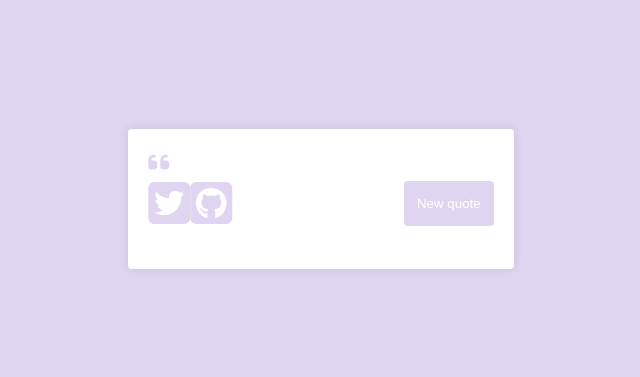
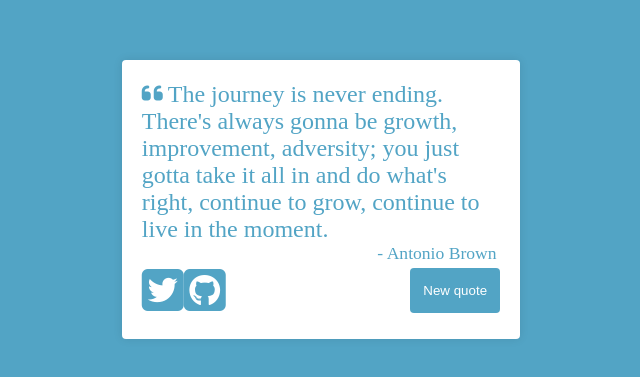
Before and after one commit to IkPc/Random-Quote-Machine, a React (Create React App) app: page / in a window 1280 px wide. Shown: the part 201-578 px from the top of the page, without its empty margins (319-959 px from the left). Built offline with nearby package versions, Linux system fonts and the light colour scheme.

Commit message:
Patch to quotes (with it's author), toDo: tweet-button fix

```diff
--- a/src/App.css
+++ b/src/App.css
@@ -18,3 +18,9 @@ body {
   #github {
     transition: color 1.5s ease;
   }
+
+  /*pointer cursor*/
+
+  a[href], input[type='submit'], input[type='image'], label[for], select, button, .pointer {
+    cursor: pointer;
+}
--- a/src/App.jsx
+++ b/src/App.jsx
@@ -1,29 +1,45 @@
 import "./App.css";
-import "./components/css/StyleRandomQuote.css"
-import React, { useEffect } from 'react';
-import RandomQuote from "./components/basics/RandomQuoteComponent.jsx";
+import "./components/css/StyleRandomQuote.css";
+import React, { useEffect, useState } from 'react';
+import RandomQuote from "./components/basics/RandomQuote.js";
 import RandomColor from "./components/basics/RandomColor.jsx";
 
 const App = () => {
-    useEffect(() => {
-      RandomQuote();
-      RandomColor();
-    }, []);
+  const [quote, setQuote] = useState('');
+  const [author, setAuthor] = useState('');
+  const [color, setColor] = useState('');
 
-    const handleNewQuote = () => {
-      RandomQuote();
-      RandomColor();
-    };
+  useEffect(() => {
+    handleNewQuote();
+  }, []);
+
+  const handleNewQuote = () => {
+    const newQuote = RandomQuote();
+    const newColor = RandomColor();
+
+    console.log('New Quote:', newQuote);
+    console.log('New Author:', newQuote.author);
+    console.log('New Color:', newColor);
+
+    setQuote(newQuote.text);
+    setAuthor(newQuote.author);
+    setColor(newColor);
+  };
+
   return (
-    <div id="quote-box">
+    <div id="quote-box" style={{ backgroundColor: color }}>
       <div id="quote-text">
-        <span id="text"></span>
+        <span id="text">{quote}</span>
       </div>
       <div id="quote-author">
-        <span id="author"></span>
+        <span id="author">- {author}</span>
       </div>
       <div id="buttons">
-        <button id="new-quote" onClick={() => handleNewQuote()}>
+        <button
+          id="new-quote"
+          onClick={handleNewQuote}
+          title="Click to generate another quote!"
+        >
           New quote
         </button>
         <div id="socials">
@@ -32,7 +48,7 @@ const App = () => {
             href=""
             data-size="large"
             target="_top"
-            title="Click to tweet this quote"
+            title="Click to tweet this quote!"
           >
             <i className="fa-brands fa-square-twitter"></i>
           </a>
@@ -41,6 +57,7 @@ const App = () => {
             href="https://github.com/IkPc"
             data-size="large"
             target="_blank"
+            rel="noreferrer"
             title="Creator's Github"
           >
             <i className="fa-brands fa-square-github"></i>
--- a/src/components/basics/RandomQuote.js
+++ b/src/components/basics/RandomQuote.js
@@ -1,8 +1,18 @@
 import quotes from '../data/Quotes.jsx';
 
 const getRandomQuote = () => {
-  const randomIndex = Math.floor(Math.random() * quotes.length);
-  return quotes[randomIndex];
+  try {
+    const randomIndex = Math.floor(Math.random() * quotes.length);
+    const randomQuote = quotes[randomIndex];
+
+    console.log('Random Index:', randomIndex);
+    console.log('Random Quote:', randomQuote);
+
+    return randomQuote;
+  } catch (error) {
+    console.error('Error in getRandomQuote:', error);
+    return { text: 'Error fetching quote', author: 'Unknown' };
+  }
 };
 
 export default getRandomQuote;
--- a/src/components/basics/RandomQuoteComponent.jsx
+++ /dev/null
@@ -1,19 +0,0 @@
-import React from 'react';
-import getRandomQuote from './RandomQuote.js';
-
-const RandomQuoteComponent = () => {
-  const randomQuote = getRandomQuote();
-
-  return (
-    <div id="quote-box">
-      <div id="quote-text">
-        <span id="text">{randomQuote.text}</span>
-      </div>
-      <div id="quote-author">
-        <span id="author">- {randomQuote.author}</span>
-      </div>
-    </div>
-  );
-};
-
-export default RandomQuoteComponent;
--- a/src/components/css/StyleRandomQuote.css
+++ b/src/components/css/StyleRandomQuote.css
@@ -1,13 +1,15 @@
 /* quoteBox.css */
 #quote-box {
     margin: auto;
-    width: 27vw;
+    width: 28vw;
+    background-color: white;
     min-height: 100px;
-    background-color: white;
     padding: 20px;
     box-shadow: 0 0 10px rgba(0, 0, 0, 0.1);
     border-radius: 4px;
     align-self: flex-start;
+    display: flex;
+    flex-direction: column
   }
 
   #quote-box #text {
--- a/src/index.js
+++ b/src/index.js
@@ -1,6 +1,8 @@
 import React from 'react';
-import ReactDOM from 'react-dom';
+import { createRoot } from 'react-dom/client';
 import App from './App.jsx';
 
+
 const rootElement = document.getElementById('root');
-ReactDOM.render(<App />, rootElement);
+const root = createRoot(rootElement);
+root.render(<App />);
```
